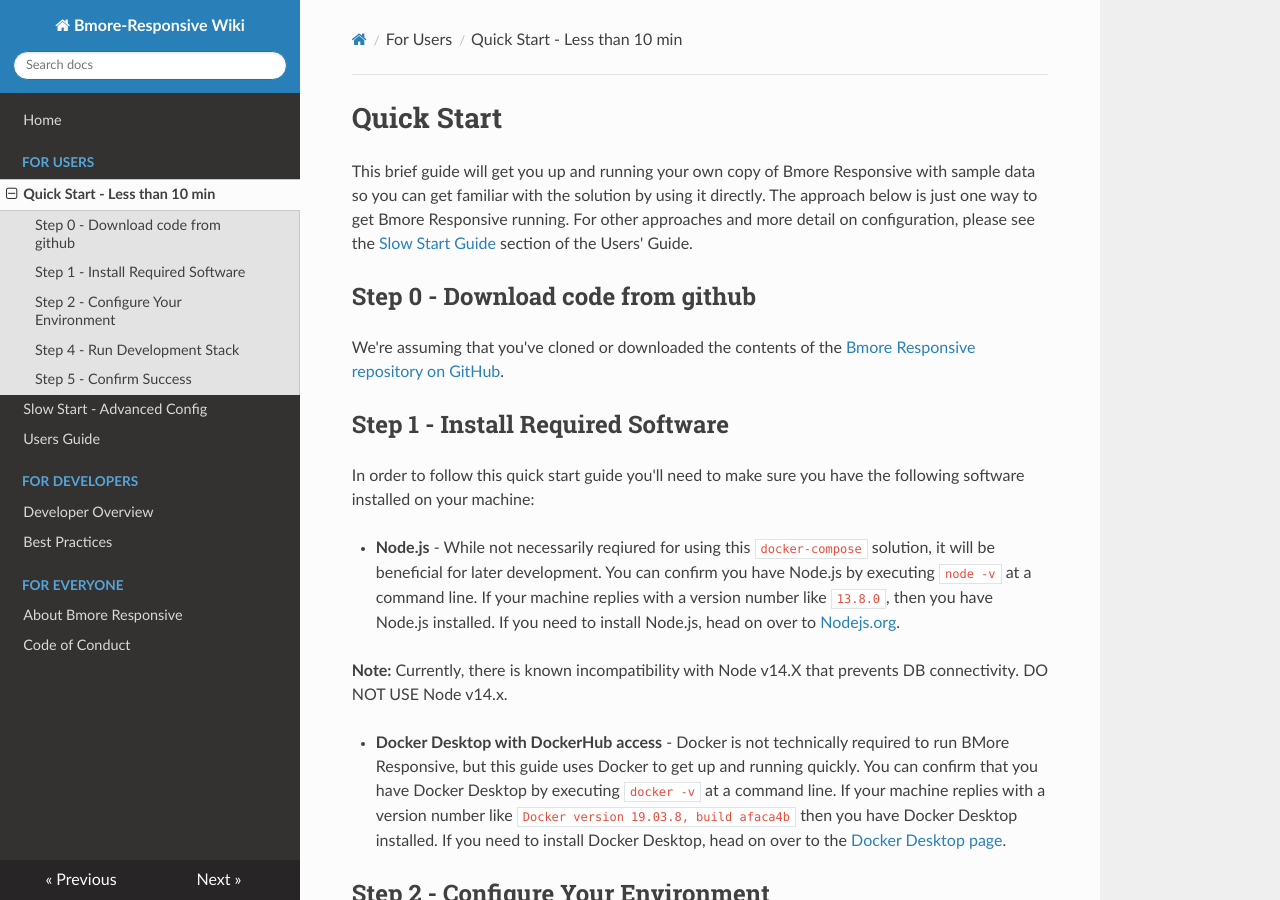
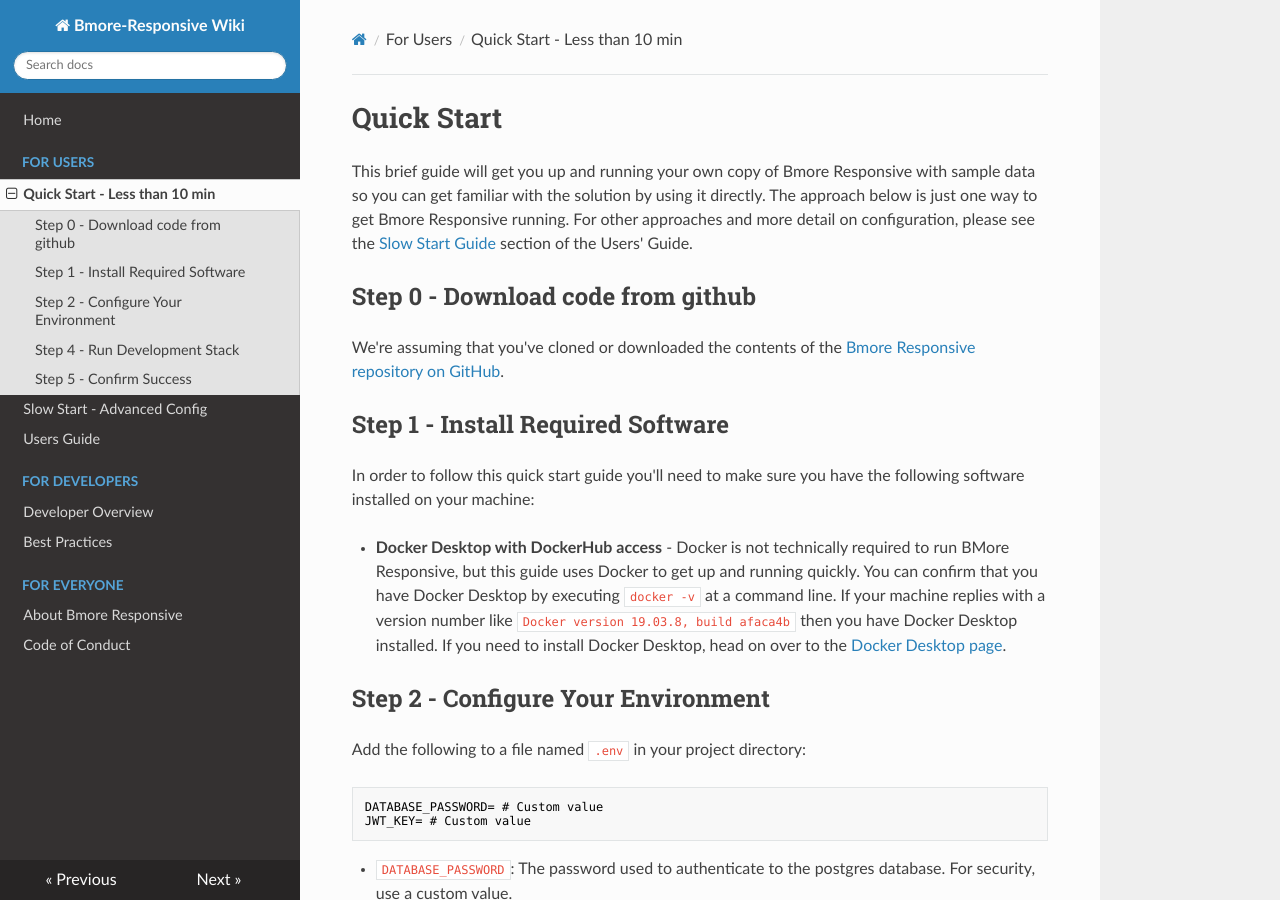
Before and after one commit to CodeForBaltimore/Bmore-Responsive, an MkDocs documentation site: the page built from docs/QuickStart.md, in a window 1280 px wide and 900 px high. Built offline with MkDocs 1.6.1, drawn with Linux system fonts in a browser that asks for light colours; nearby versions of some CDN libraries.

Commit message:
Removes frontend from docker-compose.

```diff
--- a/docs/QuickStart.md
+++ b/docs/QuickStart.md
@@ -9,10 +9,6 @@
 ## Step 1 - Install Required Software
 
 In order to follow this quick start guide you'll need to make sure you have the following software installed on your machine:
-
-- **Node.js** - While not necessarily reqiured for using this `docker-compose` solution, it will be beneficial for later development. You can confirm you have Node.js by executing `node -v` at a command line. If your machine replies with a version number like `13.8.0`, then you have Node.js installed. If you need to install Node.js, head on over to [Nodejs.org](https://nodejs.org/).
-
-**Note:** Currently, there is known incompatibility with Node v14.X that prevents DB connectivity. DO NOT USE Node v14.x.
 
 - **Docker Desktop with DockerHub access** - Docker is not technically required to run BMore Responsive, but this guide uses Docker to get up and running quickly. You can confirm that you have Docker Desktop by executing `docker -v` at a command line. If your machine replies with a version number like `Docker version 19.03.8, build afaca4b` then you have Docker Desktop installed. If you need to install Docker Desktop, head on over to the [Docker Desktop page](https://www.docker.com/products/docker-desktop).
 
```
Also changed, not shown: docker-compose.yml (+0 -13 lines).
